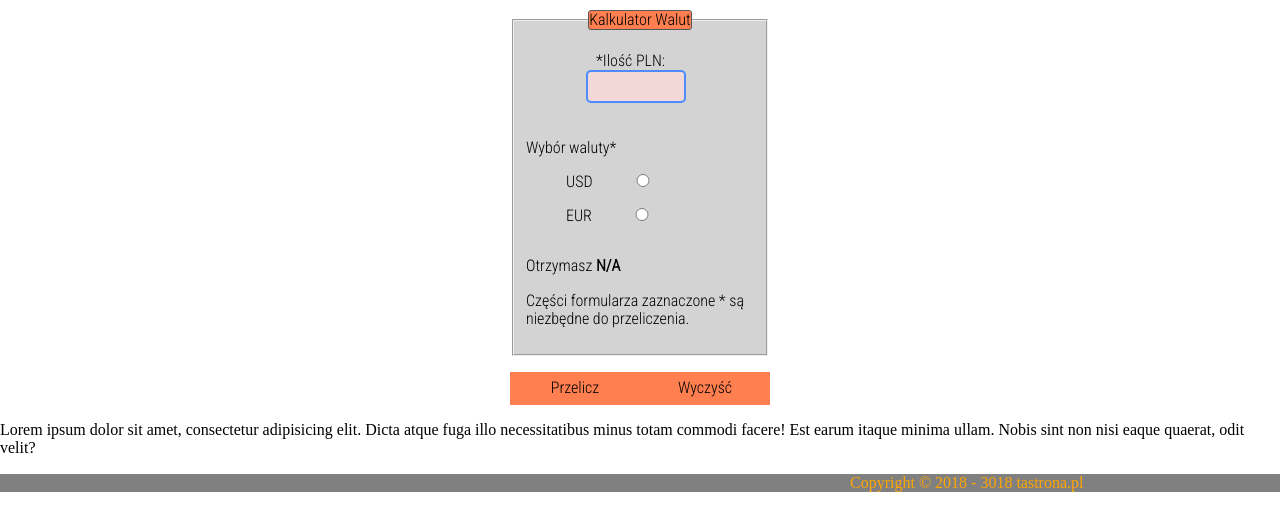
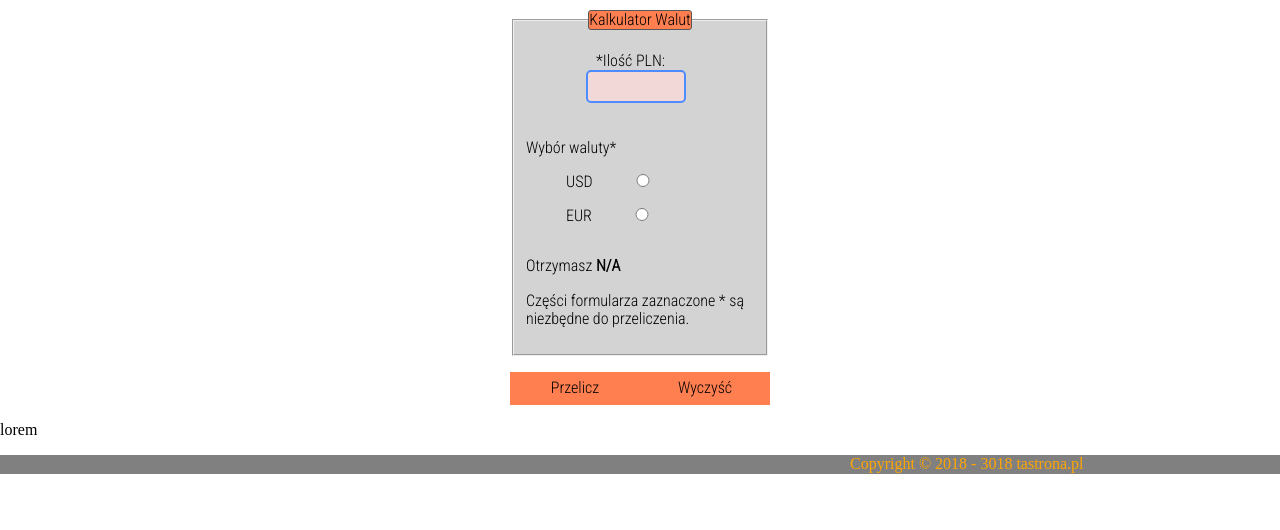
Before and after one commit to filippudlo/Currency-converter, a plain HTML site: page index.html in a window 1280 px wide. Drawn offline with nearby package versions, Linux system fonts and the light colour scheme; a web font is replaced by a local one.

Commit message:
ssssssssss

```diff
--- a/index.html
+++ b/index.html
@@ -79,7 +79,7 @@
         </p>
       </form>
     </div>
-    <p>Lorem ipsum dolor sit amet, consectetur adipisicing elit. Dicta atque fuga illo necessitatibus minus totam commodi facere! Est earum itaque minima ullam. Nobis sint non nisi eaque quaerat, odit velit?</p>
+    <p>lorem</p>
     <footer class="footer">Copyright © 2018 - 3018 tastrona.pl</footer>
   </body>
 </html>
```
